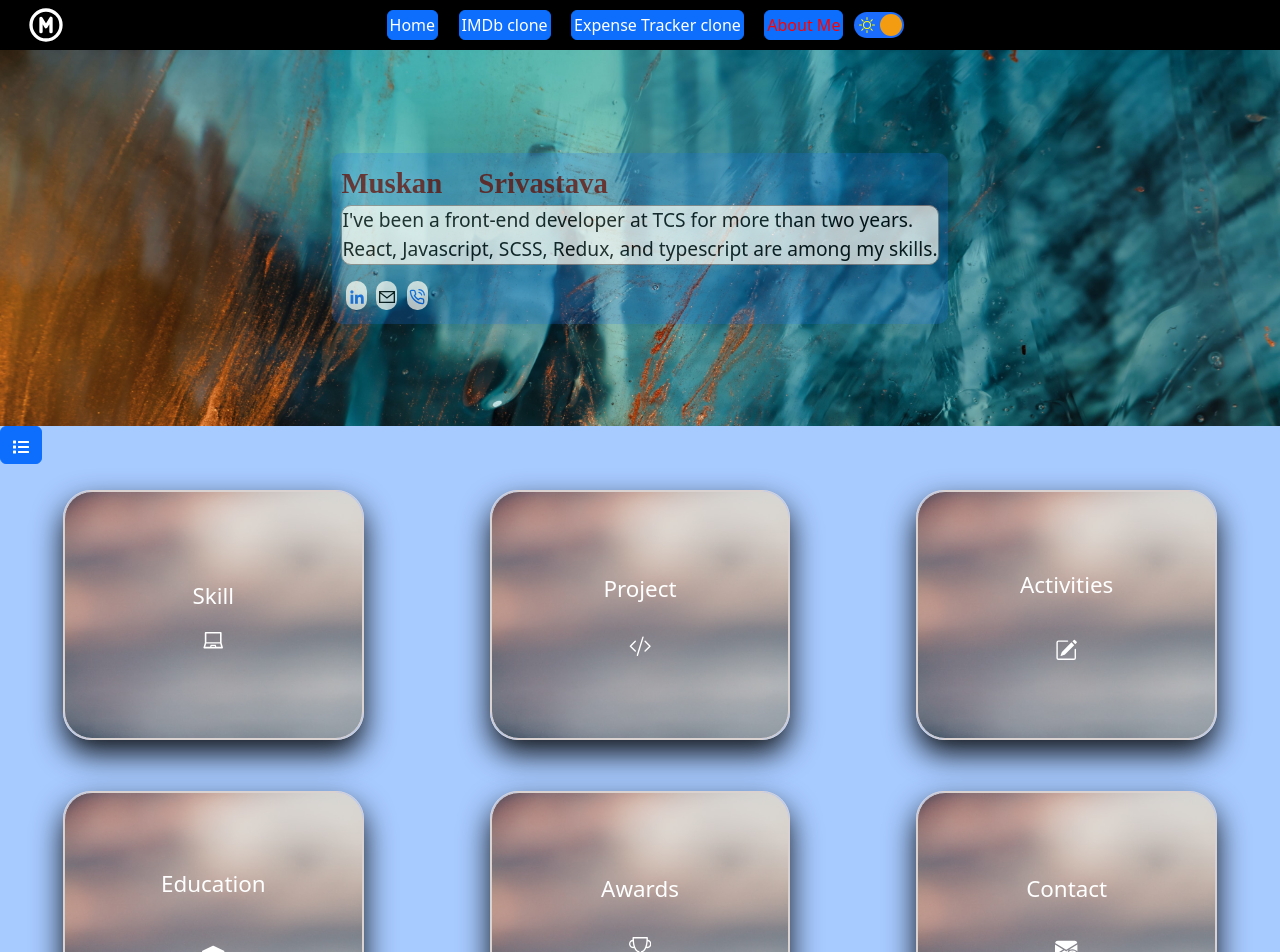
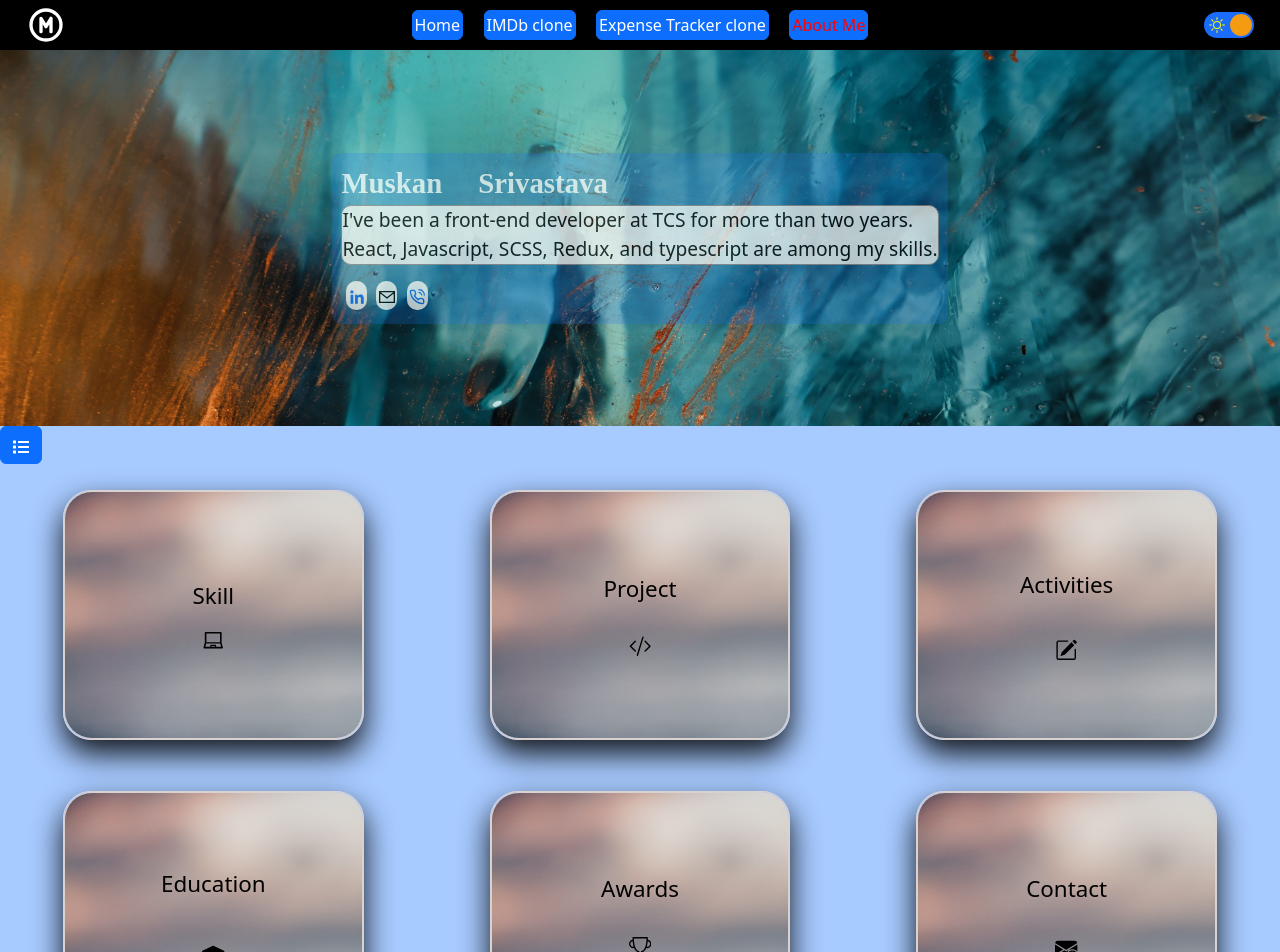
Before and after one commit to MuskanSrivastava8/Mitra, a React (Create React App) app: page /Mitra/Portfolio in a window 1280 px wide. Shown: the top 952 px of the page. Built offline with nearby package versions, Linux system fonts and the light colour scheme.

Commit message:
theme mode css for portfolio done

```diff
--- a/src/Components/Menu/Menu.js
+++ b/src/Components/Menu/Menu.js
@@ -154,7 +154,7 @@ export default function Menu() {
             </NavLink>
           </button>
         </div>
-        <div className="toggle_mobile_view">
+        <div className="toggle_btn">
           <input type="checkbox" class="checkbox" id="checkbox"  checked={darkMode} onChange={checkHandler}/>
           <label for="checkbox" class="checkbox-label">
             <BsSun style={{ color: "yellow", size: "10" }} />
--- a/src/Components/Menu/Menu.scss
+++ b/src/Components/Menu/Menu.scss
@@ -155,6 +155,12 @@
     display: none;
 }
 
+.toggle_btn{
+    position: absolute;
+    right: 2%;
+}
+
+
 
 
 @media only screen and (max-width: 904px) {
@@ -227,7 +233,7 @@
     .menu_item a {
         font-size: .8rem;
     }
-    .toggle_mobile_view{
+    .toggle_btn{
         position: absolute;
         top: 3.7%;
         right: 25%;
@@ -248,7 +254,7 @@
     .menu_logo {
         top: 3.1%;
     }
-    .toggle_mobile_view{
+    .toggle_btn{
         position: absolute;
         top: 3.7%;
         right: 25%;
@@ -266,7 +272,7 @@
     .letter_M_light {
         font-Size: 2rem;
     }
-    .toggle_mobile_view{
+    .toggle_btn{
         position: absolute;
         top: 3.7%;
         right: 25%;
--- a/src/Components/Portfolio/Portfolio.js
+++ b/src/Components/Portfolio/Portfolio.js
@@ -16,7 +16,7 @@ export default function Portfolio() {
       <div className="portfolio_container">
         <div className="intro">
           <div className={darkModeRes ?"name_dark" : "name_light"}>
-            <span className="name_text">Muskan Srivastava</span>
+            <span className={darkModeRes ?"name_text_dark" : "name_text_light"}>Muskan Srivastava</span>
             <span className="occupation">
               <span>
               I've been a front-end developer at TCS for more than two years.              </span>
--- a/src/Components/Portfolio/Summary.js
+++ b/src/Components/Portfolio/Summary.js
@@ -8,6 +8,7 @@ import { BsTrophy } from "react-icons/bs";
 import { BsPencilSquare } from "react-icons/bs";
 import { FaList } from "react-icons/fa";
 import { BsFillCreditCard2FrontFill } from "react-icons/bs";
+import { useSelector } from "react-redux";
 
 export default function Summary() {
   const [showCordianView, setshowCordianView] = useState(true);
@@ -15,6 +16,7 @@ export default function Summary() {
   const toggleView = () => {
     setshowCordianView(!showCordianView);
   };
+  var darkModeRes = useSelector((store) => store.THEME.dark_mode);
   return (
     <React.Fragment>
       <div className="Sticky_btn">
@@ -31,8 +33,8 @@ export default function Summary() {
                 <div class="flip-card-inner">
                   <div class="flip-card-front">
                     <div className="card_text">
-                      <div className="card_heading">Skill</div>
-                      <AiOutlineLaptop />
+                      <div className={darkModeRes ? "card_heading_dark" : "card_heading_light"}>Skill</div>
+                      <AiOutlineLaptop style={{color: darkModeRes ?"black": "white"}} />
                     </div>
                   </div>
                   <div class="flip-card-back">
@@ -41,7 +43,7 @@ export default function Summary() {
                     </div>
                     <div className="points_details">
                       <p>
-                        React, Javascript, Typescript, Redux, Sass, HTML, CSS
+                        React, Javascript, Typescript, Redux toolkit, Sass, Media query, HTML, CSS
                         and Jest
                       </p>
                     </div>
@@ -54,8 +56,8 @@ export default function Summary() {
                 <div class="flip-card-inner">
                   <div class="flip-card-front">
                     <div className="card_text">
-                      <div className="card_heading">Project</div>
-                      <BsCodeSlash />
+                      <div className={darkModeRes ? "card_heading_dark" : "card_heading_light"}>Project</div>
+                      <BsCodeSlash style={{color: darkModeRes ?"black": "white"}} />
                     </div>
                   </div>
                   <div class="flip-card-back">
@@ -82,8 +84,8 @@ export default function Summary() {
                 <div class="flip-card-inner">
                   <div class="flip-card-front">
                     <div className="card_text">
-                      <div className="card_heading">Activities</div>
-                      <BsPencilSquare />
+                      <div className={darkModeRes ? "card_heading_dark" : "card_heading_light"}>Activities</div>
+                      <BsPencilSquare style={{color: darkModeRes ?"black": "white"}}  />
                     </div>
                   </div>
                   <div class="flip-card-back">
@@ -105,8 +107,8 @@ export default function Summary() {
                 <div class="flip-card-inner">
                   <div class="flip-card-front">
                     <div className="card_text">
-                      <div className="card_heading">Education</div>
-                      <BsFillMortarboardFill />
+                      <div className={darkModeRes ? "card_heading_dark" : "card_heading_light"}>Education</div>
+                      <BsFillMortarboardFill  style={{color: darkModeRes ?"black": "white"}} />
                     </div>
                   </div>
                   <div class="flip-card-back">
@@ -143,8 +145,8 @@ export default function Summary() {
                 <div class="flip-card-inner">
                   <div class="flip-card-front">
                     <div className="card_text">
-                      <div className="card_heading">Awards</div>
-                      <BsTrophy />
+                      <div className={darkModeRes ? "card_heading_dark" : "card_heading_light"}>Awards</div>
+                      <BsTrophy style={{color: darkModeRes ?"black": "white"}} />
                     </div>
                   </div>
                   <div class="flip-card-back">
@@ -165,8 +167,8 @@ export default function Summary() {
                 <div class="flip-card-inner">
                   <div class="flip-card-front">
                     <div className="card_text">
-                      <div className="card_heading">Contact</div>
-                      <BsFillEnvelopeAtFill />
+                      <div className={darkModeRes ? "card_heading_dark" : "card_heading_light"}>Contact</div>
+                      <BsFillEnvelopeAtFill style={{color: darkModeRes ?"black": "white"}}  />
                     </div>
                   </div>
                   <div class="flip-card-back">
--- a/src/Components/Portfolio/portfolio.scss
+++ b/src/Components/Portfolio/portfolio.scss
@@ -79,15 +79,32 @@
     border-color: transparent;
     margin: 8%;
 }
+
+.name_text_dark {
+    font-size: 1.8rem;
+    color: #ffffff;
+    font-weight: 650;
+    font-family: emoji;
+}
+.name_text_light {
+    font-size: 1.8rem;
+    color: #111111;
+    font-weight: 650;
+    font-family: emoji;
+}
+
+.card_heading_dark {
+    margin-bottom: 40%;
+    color: black;
+}
+.card_heading_light {
+    margin-bottom: 40%
+
+}
 // theme based Styling
 
 
-.name_text {
-    font-size: 1.8rem;
-    color: #610000;
-    font-weight: 650;
-    font-family: emoji;
-}
+
 
 .occupation {
     font-size: 1.2rem;
@@ -188,7 +205,10 @@
     backface-visibility: hidden;
     border: 1px solid #dad1d1;
     border-radius: 28px;
-
+    display: flex;
+    flex-direction: column;
+    justify-content: center;
+    align-items: center;
 }
 
 .flip-card-front {
@@ -205,7 +225,7 @@
 }
 
 .flip-card-back {
-    background-color: #B8B3E9;
+    background-color:#9a92e4;
     color: white;
     transform: rotateY(180deg);
 }
@@ -220,9 +240,6 @@
     font-family: System-ui;
 }
 
-.card_heading {
-    margin-bottom: 40%
-}
 
 table {
     width: 180px;
@@ -252,7 +269,7 @@ td {
 
 .points_details {
     color: #000000;
-    font-size: .8rem;
+    font-size: 1rem;
 }
 
 @media only screen and (max-width: 904px) {
@@ -290,7 +307,10 @@ td {
         width: 105%;
     }
 
-    .name_text {
+    .name_text_dark {
+        font-size: 1.8rem;
+    }
+    .name_text_light {
         font-size: 1.8rem;
     }
     .center {
@@ -318,7 +338,10 @@ td {
         width: 70%;
         height: 200px;
     }
-    .name_text {
+    .name_text_dark {
+        font-size: 1.8rem;
+    }
+    .name_text_light {
         font-size: 1.8rem;
     }
     .occupation {
@@ -334,7 +357,7 @@ td {
     }
     .points_details {
         color: black;
-        font-weight: 700;
+        font-weight: 400;
     }
     .center {
         font-size: 1.2rem;
```
